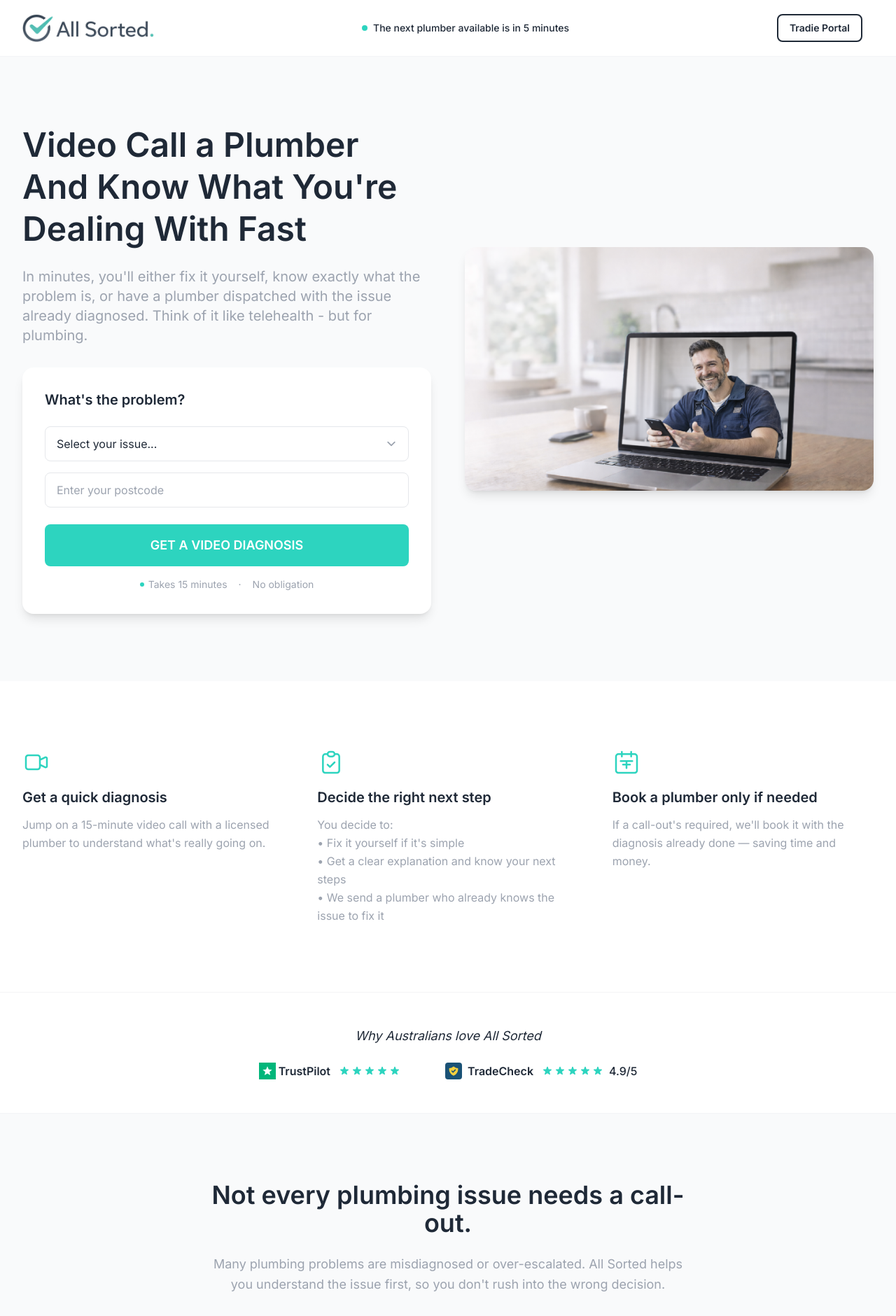
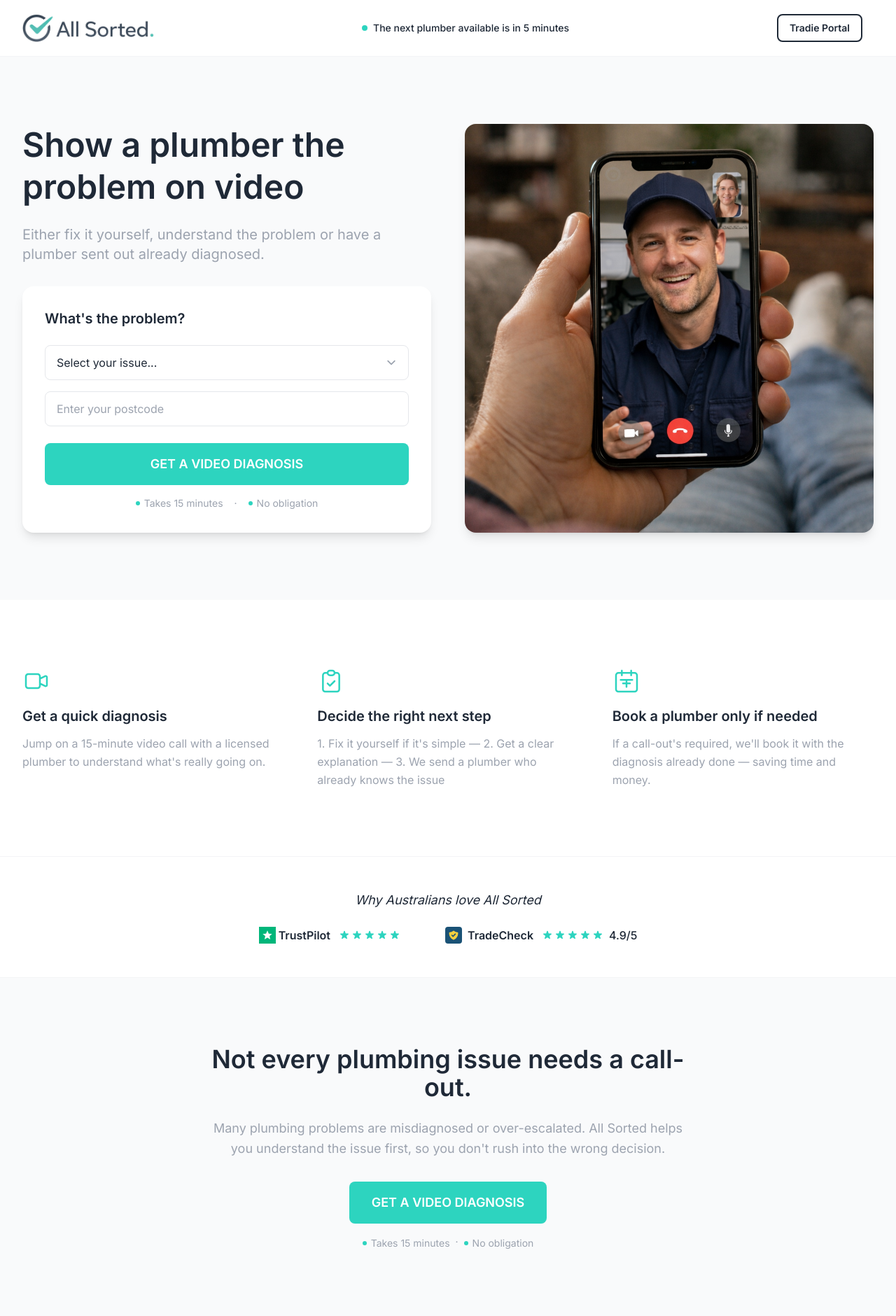
Before and after one commit to BekaChkhiro/bookin-wp, a Next.js app: page / in a window 1280 px wide. Shown: the top 1880 px of the page at 70% size. Built offline with nearby package versions, Linux system fonts and the light colour scheme.

Commit message:
new changes and photo

```diff
--- a/components/home/CTASection.tsx
+++ b/components/home/CTASection.tsx
@@ -24,7 +24,10 @@ export default function CTASection({ onGetStarted }: CTASectionProps) {
             Takes 15 minutes
           </span>
           <span className="mx-2">·</span>
-          <span>No obligation</span>
+          <span className="inline-flex items-center">
+            <span className="w-1.5 h-1.5 rounded-full bg-soft-teal mr-1.5" />
+            No obligation
+          </span>
         </p>
       </div>
     </section>
--- a/components/home/Hero.tsx
+++ b/components/home/Hero.tsx
@@ -37,10 +37,10 @@ export default function Hero({ onGetStarted }: HeroProps) {
           {/* Left side - Text & CTA */}
           <div>
             <h1 className="text-3xl sm:text-4xl md:text-5xl font-semibold text-slate-blue leading-tight">
-              Video Call a Plumber And Know What You're Dealing With Fast
+              Show a plumber the problem on video
             </h1>
             <p className="mt-6 text-lg md:text-xl text-warm-grey">
-              In minutes, you'll either fix it yourself, know exactly what the problem is, or have a plumber dispatched with the issue already diagnosed. Think of it like telehealth - but for plumbing.
+              Either fix it yourself, understand the problem or have a plumber sent out already diagnosed.
             </p>
 
             {/* CTA Box */}
@@ -100,7 +100,10 @@ export default function Hero({ onGetStarted }: HeroProps) {
                     Takes 15 minutes
                   </span>
                   <span>·</span>
-                  <span>No obligation</span>
+                  <span className="flex items-center">
+                    <span className="w-1.5 h-1.5 rounded-full bg-soft-teal mr-1.5" />
+                    No obligation
+                  </span>
                 </div>
               </form>
             </div>
@@ -109,11 +112,11 @@ export default function Hero({ onGetStarted }: HeroProps) {
           {/* Right side - Image */}
           <div className="hidden lg:block">
             <Image
-              src="/images/hero-video-call.png"
+              src="/images/plumber-call.png"
               alt="Video call with a licensed plumber"
               width={600}
-              height={400}
-              className="rounded-2xl shadow-lg"
+              height={500}
+              className="rounded-2xl shadow-lg object-cover"
               priority
             />
           </div>
--- a/components/home/HowItWorks.tsx
+++ b/components/home/HowItWorks.tsx
@@ -37,7 +37,7 @@ const steps = [
   {
     icon: ClipboardIcon,
     title: "Decide the right next step",
-    description: "You decide to:\n• Fix it yourself if it's simple\n• Get a clear explanation and know your next steps\n• We send a plumber who already knows the issue to fix it",
+    description: "1. Fix it yourself if it's simple — 2. Get a clear explanation — 3. We send a plumber who already knows the issue",
   },
   {
     icon: CalendarPlusIcon,
```
Also changed, not shown: public/images/plumber-call.png (added), public/images/plumber-call.webp (deleted).
